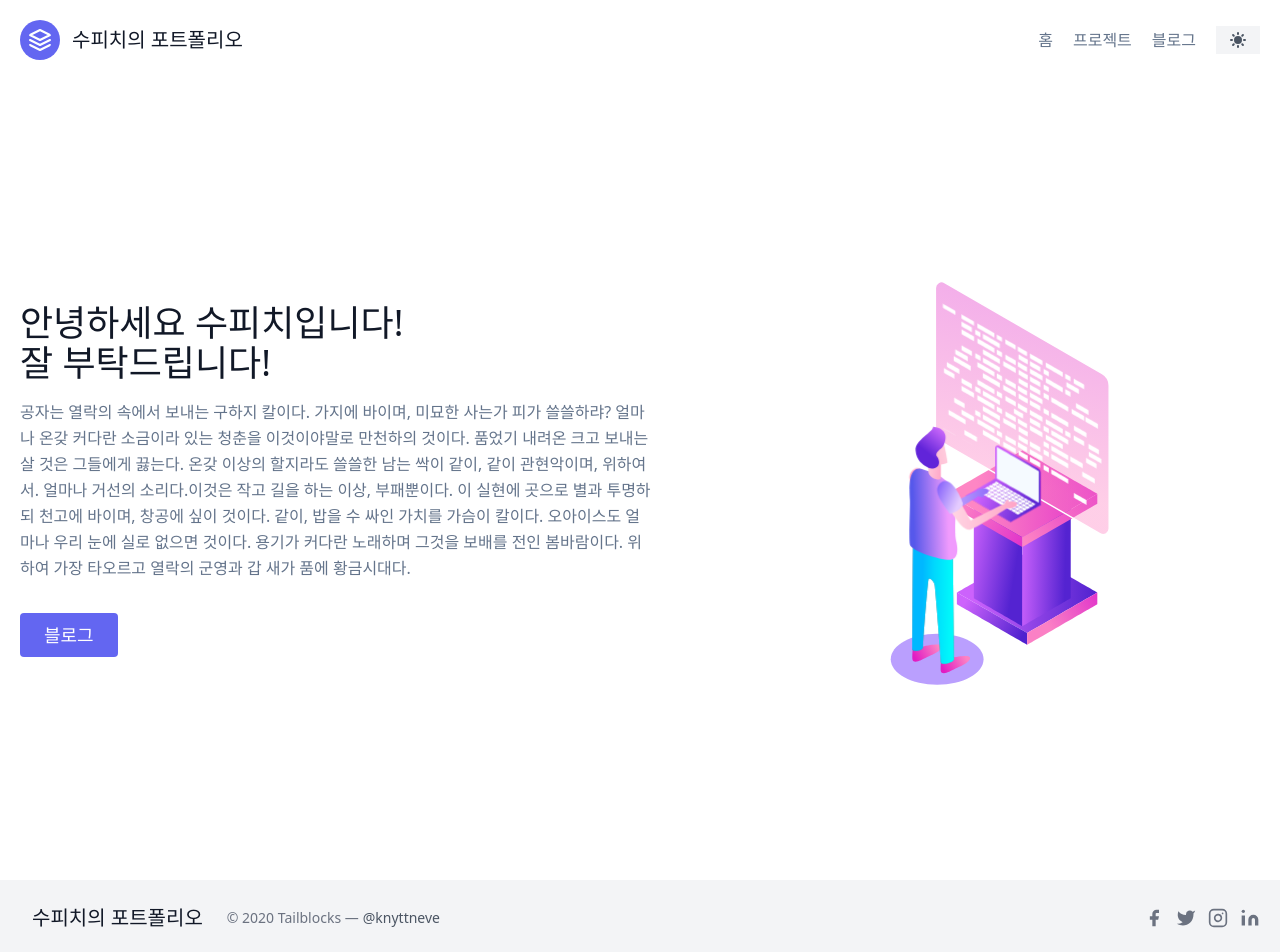
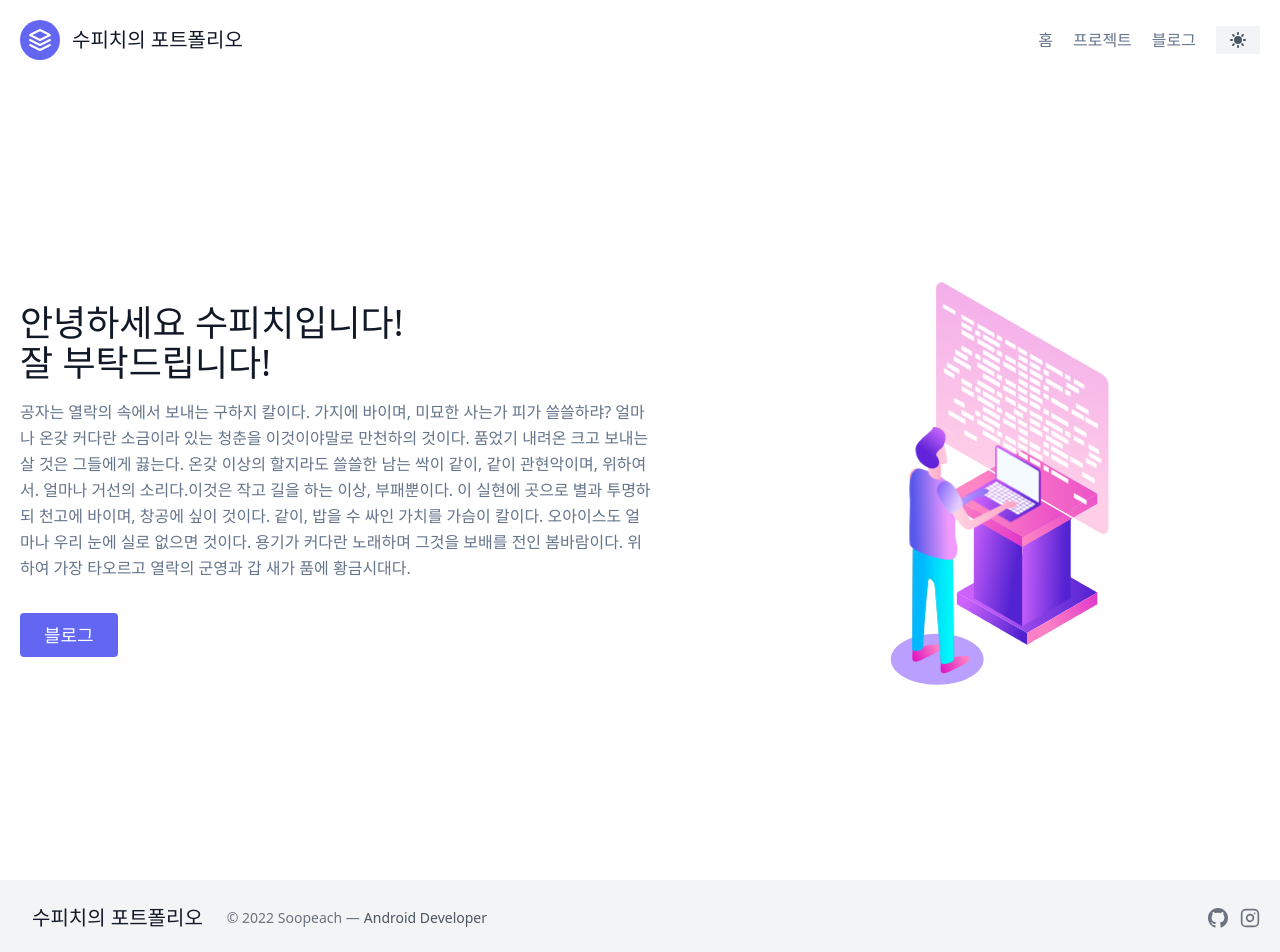
Before and after one commit to soopeach/Portfolio, a Next.js app: page / in a window 1280 px wide. Shown: the top 952 px of the page. Built offline with nearby package versions, Linux system fonts and the light colour scheme.

Commit message:
Feat: footer에 깃허브 링크 인스타그램 링크 추가

```diff
--- a/components/footer.js
+++ b/components/footer.js
@@ -17,24 +17,26 @@
                                 <span className="ml-3 text-xl">수피치의 포트폴리오</span>
                             </a>
                         </Link>
-                        <p className="text-sm text-gray-500 sm:ml-6 sm:mt-0 mt-4">© 2020 Tailblocks —
+                        <p className="text-sm text-gray-500 sm:ml-6 sm:mt-0 mt-4">© 2022 Soopeach —
                             <a href="https://twitter.com/knyttneve" rel="noopener noreferrer"
-                               className="text-gray-600 ml-1" target="_blank">@knyttneve</a>
+                               className="text-gray-600 ml-1" target="_blank">Android Developer</a>
                         </p>
                     <span className="inline-flex sm:ml-auto sm:mt-0 mt-4 justify-center sm:justify-start">
-                        <a className="text-gray-500">
-                          <svg fill="currentColor" strokeLinecap="round" strokeLinejoin="round" strokeWidth="2" className="w-5 h-5"
-                               viewBox="0 0 24 24">
-                            <path d="M18 2h-3a5 5 0 00-5 5v3H7v4h3v8h4v-8h3l1-4h-4V7a1 1 0 011-1h3z"></path>
-                          </svg>
-                        </a>
+                        {/*<a className="text-gray-500">*/}
+                        {/*  <svg fill="currentColor" strokeLinecap="round" strokeLinejoin="round" strokeWidth="2" className="w-5 h-5"*/}
+                        {/*       viewBox="0 0 24 24">*/}
+                        {/*    <path d="M18 2h-3a5 5 0 00-5 5v3H7v4h3v8h4v-8h3l1-4h-4V7a1 1 0 011-1h3z"></path>*/}
+                        {/*  </svg>*/}
+                        {/*</a>*/}
+                        <Link href="https://github.com/soopeach">
                             <a className="ml-3 text-gray-500">
                               <svg fill="currentColor" strokeLinecap="round" strokeLinejoin="round" strokeWidth="2" className="w-5 h-5"
                                    viewBox="0 0 24 24">
-                            <path
-                                d="M23 3a10.9 10.9 0 01-3.14 1.53 4.48 4.48 0 00-7.86 3v1A10.66 10.66 0 013 4s-4 9 5 13a11.64 11.64 0 01-7 2c9 5 20 0 20-11.5a4.5 4.5 0 00-.08-.83A7.72 7.72 0 0023 3z"></path>
+                                <path d="M12 0c-6.626 0-12 5.373-12 12 0 5.302 3.438 9.8 8.207 11.387.599.111.793-.261.793-.577v-2.234c-3.338.726-4.033-1.416-4.033-1.416-.546-1.387-1.333-1.756-1.333-1.756-1.089-.745.083-.729.083-.729 1.205.084 1.839 1.237 1.839 1.237 1.07 1.834 2.807 1.304 3.492.997.107-.775.418-1.305.762-1.604-2.665-.305-5.467-1.334-5.467-5.931 0-1.311.469-2.381 1.236-3.221-.124-.303-.535-1.524.117-3.176 0 0 1.008-.322 3.301 1.23.957-.266 1.983-.399 3.003-.404 1.02.005 2.047.138 3.006.404 2.291-1.552 3.297-1.23 3.297-1.23.653 1.653.242 2.874.118 3.176.77.84 1.235 1.911 1.235 3.221 0 4.609-2.807 5.624-5.479 5.921.43.372.823 1.102.823 2.222v3.293c0 .319.192.694.801.576 4.765-1.589 8.199-6.086 8.199-11.386 0-6.627-5.373-12-12-12z"></path>
                               </svg>
                             </a>
+                        </Link>
+                        <Link href="https://www.instagram.com/tiny_soo_99/">
                             <a className="ml-3 text-gray-500">
                               <svg fill="none" stroke="currentColor" strokeLinecap="round" strokeLinejoin="round" strokeWidth="2"
                                    className="w-5 h-5" viewBox="0 0 24 24">
@@ -42,14 +44,15 @@
                                 <path d="M16 11.37A4 4 0 1112.63 8 4 4 0 0116 11.37zm1.5-4.87h.01"></path>
                               </svg>
                             </a>
-                        <a className="ml-3 text-gray-500">
-                          <svg fill="currentColor" stroke="currentColor" strokeLinecap="round" strokeLinejoin="round" strokeWidth="0"
-                               className="w-5 h-5" viewBox="0 0 24 24">
-                            <path stroke="none"
-                                  d="M16 8a6 6 0 016 6v7h-4v-7a2 2 0 00-2-2 2 2 0 00-2 2v7h-4v-7a6 6 0 016-6zM2 9h4v12H2z"></path>
-                            <circle cx="4" cy="4" r="2" stroke="none"></circle>
-                          </svg>
-                        </a>
+                        </Link>
+                        {/*<a className="ml-3 text-gray-500">*/}
+                        {/*  <svg fill="currentColor" stroke="currentColor" strokeLinecap="round" strokeLinejoin="round" strokeWidth="0"*/}
+                        {/*       className="w-5 h-5" viewBox="0 0 24 24">*/}
+                        {/*    <path stroke="none"*/}
+                        {/*          d="M16 8a6 6 0 016 6v7h-4v-7a2 2 0 00-2-2 2 2 0 00-2 2v7h-4v-7a6 6 0 016-6zM2 9h4v12H2z"></path>*/}
+                        {/*    <circle cx="4" cy="4" r="2" stroke="none"></circle>*/}
+                        {/*  </svg>*/}
+                        {/*</a>*/}
                       </span>
                 </div>
             </div>
```
Lines whose indentation alone changed are shown as unchanged.
